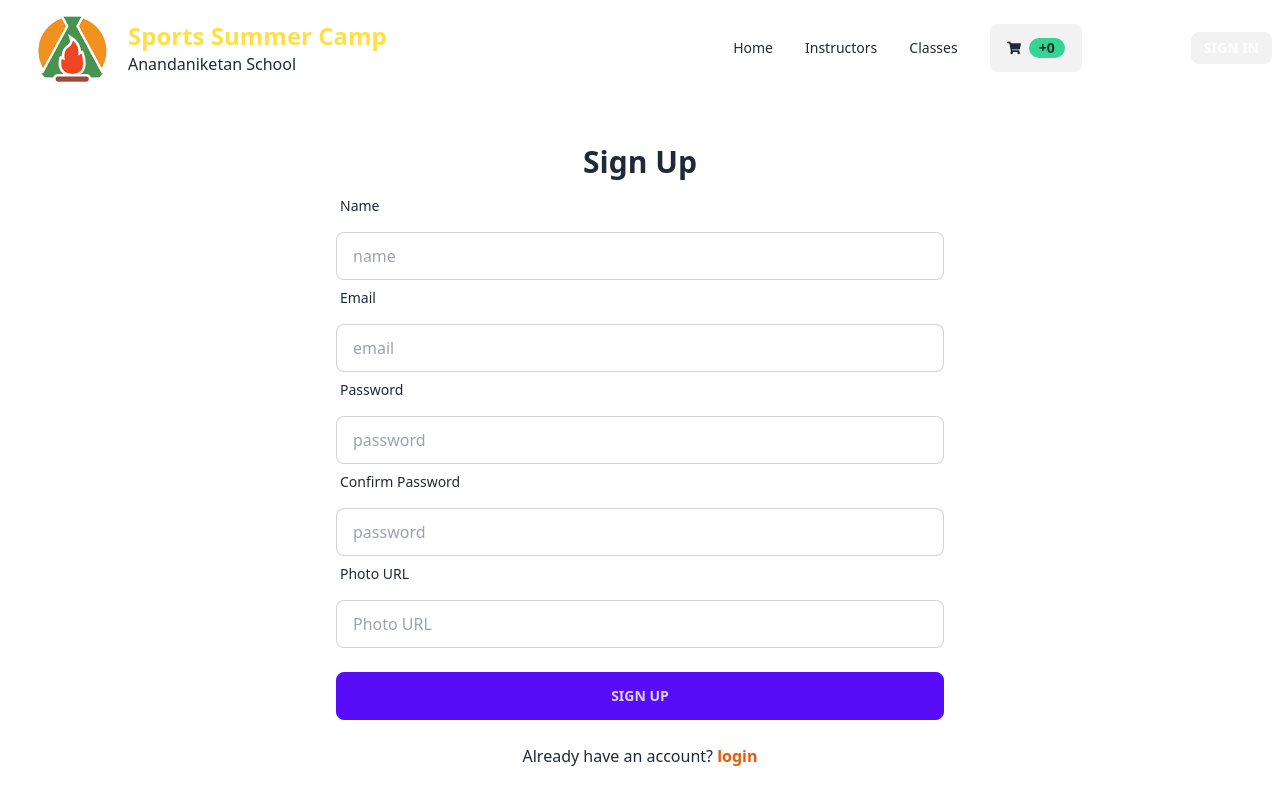
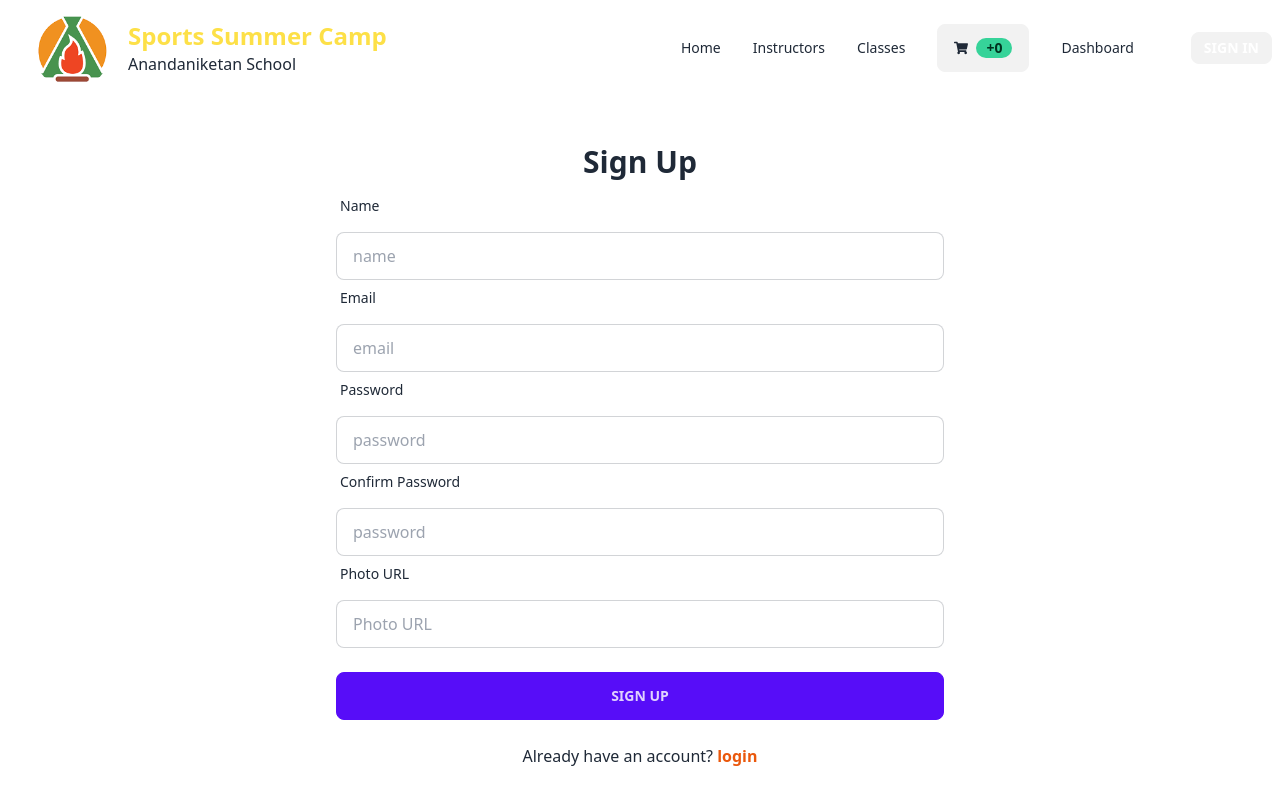
Before and after one commit to Atish1978/Summer-Camp-Client-Side, a React (Vite) app: page /signup in a window 1280 px wide. Shown: the top 800 px of the page. Built offline with nearby package versions, Linux system fonts and the light colour scheme; no server answers.

Commit message:
error Page created

```diff
--- /dev/null
+++ b/src/pages/ErrorPage/ErrorPage.jsx
@@ -0,0 +1,11 @@
+
+
+const ErrorPage = () => {
+    return (
+        <div>
+            <img className="mx-auto w-full" src="https://img.freepik.com/free-vector/oops-404-error-with-broken-robot-concept-illustration_114360-1932.jpg?w=740&t=st=1683256811~exp=1683257411~hmac=c61da8a11bd89f7de2718876f6fb56102f8af943a1b69b0cd49a701739205342" alt="" />
+        </div>
+    );
+};
+
+export default ErrorPage;
--- a/src/pages/Shared/NavBar/NavBar.jsx
+++ b/src/pages/Shared/NavBar/NavBar.jsx
@@ -49,6 +49,7 @@ const NavBar = () => {
               </button>
             </Link>
           </li>
+          <li><Link to='/dashboard'>Dashboard</Link></li>
 
           {/* {
             user ? <>
```
Also changed, not shown: src/Routes/Routes.jsx (+6 -1 lines).
